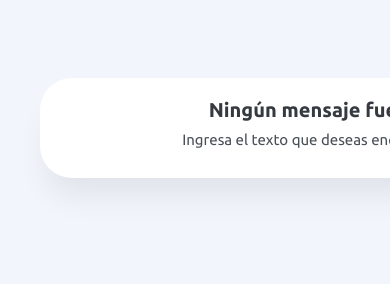
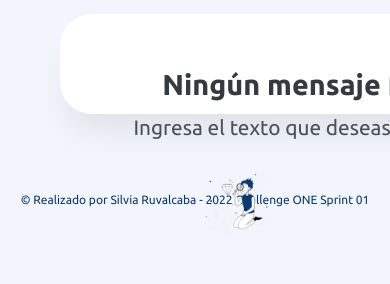
Before and after one commit to fortythreesunsets/alura-encriptador-de-texto, a plain HTML site: page index.html in a window 390 px wide. Shown: the part 986-1270 px from the top of the page. Drawn offline with nearby package versions, Linux system fonts and the light colour scheme.

Commit message:
Updated media query for smartphones

```diff
--- a/css/style.css
+++ b/css/style.css
@@ -311,7 +311,7 @@ footer .copyright {
 
 /* Dispositivos G (hasta 1080px)
   Celular: 1080x2460 (portrait) 2460x1080 (landscape)*/
-  @media screen and (max-width: 1080px) and (min-width: 900px) and (orientation: portrait) {
+ /* @media screen and (max-width: 1080px)  {
     .logo_alura {
       width: 15%;
       margin: 60px 0 25px 20px;
@@ -428,7 +428,7 @@ footer .copyright {
       font-size: 1.4rem;
     }
   }
-
+*/
 
 /* Dispositivos M (hasta 800px)
   Tablet: 800x1280 (portrait) 1280x800 (landscape)*/
@@ -471,21 +471,25 @@ footer .copyright {
   }
 
   .mensaje .contenedor_ayuda .dibujo {
-    display: none;
+    position: absolute;
+    height: 60%;
+    top: 10rem;
+    left: 9rem;
+    /* display: none; */
   }
 
   .mensaje .contenedor_ayuda .contenedor_informacion {
     top: 30px;
     width: 640px;
+    top: 5rem;
   }
 
   .mensaje .contenedor_ayuda .contenedor_informacion h3 {
-    font-size: 20px;
-    margin-top: -0.5rem;
+    font-size: 1.8rem;
   }
 
   .mensaje .contenedor_ayuda .contenedor_informacion p {
-    font-size: 15px;
+    font-size: 1.3rem;
     margin-top: 1.5rem;
   }
 
@@ -509,6 +513,10 @@ footer .copyright {
     width: 90%;
     margin: 20px;
     padding: 20px;
+  }
+
+  .mensaje .mensaje_procesado .tooltip {
+    bottom: 20%;
   }
 
   .botones {
@@ -560,7 +568,7 @@ footer .copyright {
 
 /* Dispositivos CH (hasta 720px)
   Celular: 720x1440 (portrait) 1440x720 (landscape)*/
-@media screen and (max-width: 720px) and (min-width: 360px) and (orientation: portrait) {
+/*@media screen and (max-width: 720px) {
   .logo_alura {
     width: 10%;
     margin: 60px 0 25px 20px;
@@ -664,7 +672,6 @@ footer .copyright {
     height: 55px;
     font-size: 0.9rem;
     margin: 0 20px 20px 20px;
-    /* cursor: pointer; */
   }
 
   footer {
@@ -672,3 +679,4 @@ footer .copyright {
     font-size: 0.75rem;
   }
 }
+*/
--- a/index.html
+++ b/index.html
@@ -4,7 +4,7 @@
     <meta charset="UTF-8">
     <meta http-equiv="X-UA-Compatible" content="IE=edge">
     <meta name="viewport" content="width=device-width, initial-scale=1">
-    <title>Alura Challenge 1</title>
+    <title>Encriptador de texto</title>
     <link rel="shortcut icon" href="./img/favicon.png" type="image/x-icon">
     <link rel="stylesheet" href="./css/reset.css">
     <link rel="stylesheet" href="./css/style.css">
```
